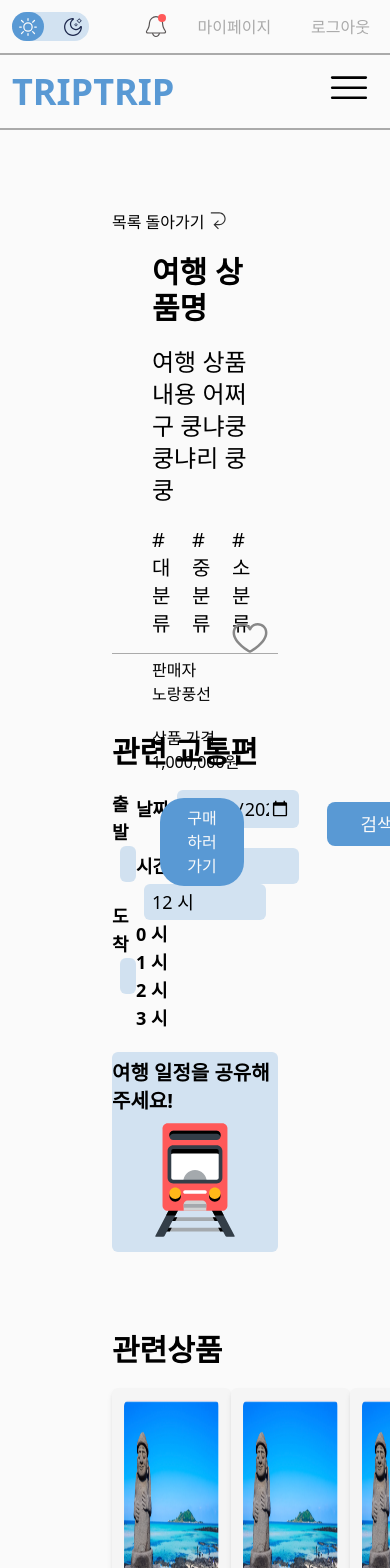
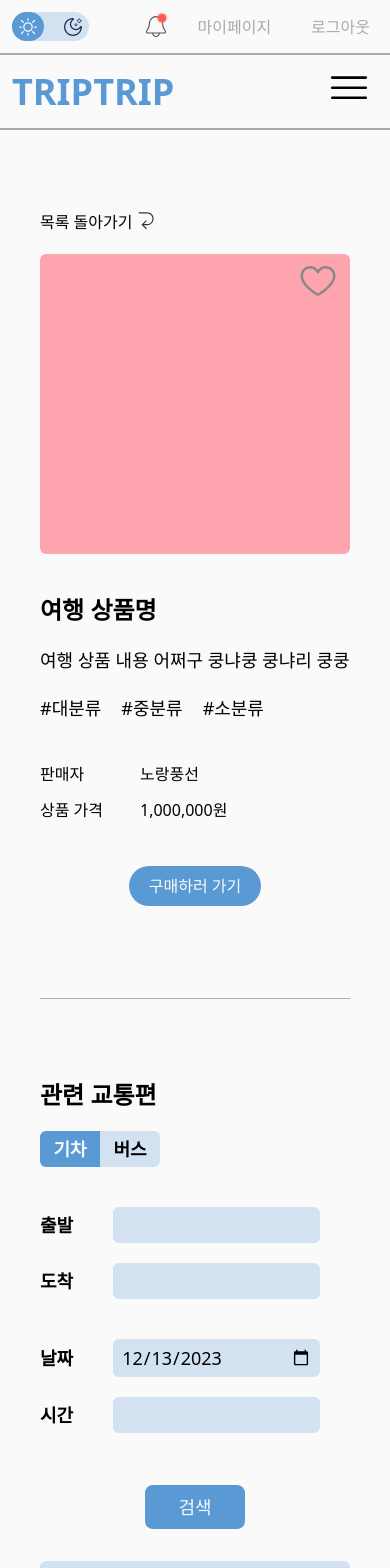
Before and after one commit to TRIP-Side-Project/frontend, a React (Vite) app: page /products/detail in a window 390 px wide. Shown: the top 1568 px of the page. Built offline with nearby package versions, Linux system fonts and the light colour scheme.

Commit message:
Style: 상품 상세 페이지 반응형(북마크 스타일 수정)

```diff
--- a/src/components/Bookmark/Bookmark.tsx
+++ b/src/components/Bookmark/Bookmark.tsx
@@ -10,7 +10,7 @@ export default function Bookmark () {
   }
   return (
     <>
-    <div className="absolute bottom-0 right-2 md:top-0 md:right-0 cursor-pointer" onClick={handleBookmark}>
+    <div className="cursor-pointer" onClick={handleBookmark}>
       {isBookmarked ?
         <BookmarkButton fillColor="#FF5959" width="40px" height="30px" /> :
         <UnBookmarkButton fillColor="#888888" width="40px" height="30px" />
--- a/src/components/productListItems/ProductListItems.tsx
+++ b/src/components/productListItems/ProductListItems.tsx
@@ -32,7 +32,9 @@ export default function ProductListItems () {
           </div>
         </div>
       </Link>
-      <Bookmark />
+      <div className="absolute bottom-0 right-2 md:top-0 md:right-0 ">
+        <Bookmark />
+      </div>
     </div>
 
     </>
--- a/src/pages/ProductListDetail.tsx
+++ b/src/pages/ProductListDetail.tsx
@@ -23,7 +23,7 @@ export default function ProductListDetail () {
   }
 
   // style
-  const locationStyle = "ml-2 bg-LINE_POINT_COLOR rounded-md w-2/3 px-2 py-1 font-light focus:outline-MAIN_COLOR";
+  const locationStyle = " ml-10 md:ml-2 bg-LINE_POINT_COLOR rounded-md w-2/3 px-2 py-1 font-light focus:outline-MAIN_COLOR";
 
   // 달력
   const today = new Date();
@@ -95,26 +95,29 @@ export default function ProductListDetail () {
 
   return (
     <>
-    <div className="px-28 pt-20 bg-BASIC_WHITE w-full">
+    <div className="px-10 md:px-28 pt-20 bg-BASIC_WHITE w-full">
       <div className="flex gap-1 mb-5 cursor-pointer items-top" onClick={backButton}>
         <p>목록 돌아가기</p>
         <BackToList fillColor="#333333" width="20px" height="20px" />
       </div>
-      <div className="border-b pb-10 border-LIGHT_GRAY_COLOR mb-20 flex h-[400px] items-center relative gap-10">
-        <div className="w-[400px] h-[300px] bg-rose-300 rounded-md">
+      <div className="border-b pb-10 border-LIGHT_GRAY_COLOR mb-20 flex flex-col md:flex-row md:h-[400px] items-start md:items-center relative gap-10">
+        <div className="w-full md:w-[400px] h-[300px] bg-rose-300 rounded-md relative">
           {/* 이미지 들어갈 자리 */}
+          <div className="absolute top-3 right-3">
+            <Bookmark />
+          </div>
         </div>
-        <div className="h-full flex flex-col justify-between items-center">
+        <div className="w-full h-full flex flex-col gap-5 md:gap-0 justify-between md:items-center">
           <div>
-            <h1 className="text-3xl font-bold mb-5">여행 상품명</h1>
-            <p className="text-2xl mb-5">여행 상품 내용 어쩌구 쿵냐쿵 쿵냐리 쿵쿵</p>
-            <div className="text-xl flex gap-5 mb-5">
+            <h1 className="text-2xl md:text-3xl font-bold mb-5">여행 상품명</h1>
+            <p className="text-lg md:text-2xl mb-5">여행 상품 내용 어쩌구 쿵냐쿵 쿵냐리 쿵쿵</p>
+            <div className="text-lg md:text-xl flex gap-5 mb-5">
               <span>#대분류</span>
               <span>#중분류</span>
               <span>#소분류</span>
             </div>
           </div>
-          <div className="pb-3 flex flex-col gap-5">
+          <div className="pb-3 flex flex-col gap-3 md:gap-5">
             <div>
               <span className="w-[100px] inline-block">판매자</span>
               <span>노랑풍선</span>
@@ -124,17 +127,16 @@ export default function ProductListDetail () {
               <span>1,000,000원</span>
             </div>
           </div>
-          <div className="flex justify-center">
+          <div className="flex justify-center items-center">
             <Button btnInfo={buyBtnInfo} />
           </div>
         </div>
         <div className="">
         </div>
-        <Bookmark />
       </div>
       <div className="mb-20">
-        <h1 className="text-3xl font-bold mb-5">관련 교통편</h1>
-        <div className="flex justify-between items-start text-lg font-bold">
+        <h1 className="text-2xl md:text-3xl font-bold mb-5">관련 교통편</h1>
+        <div className="flex flex-col md:flex-row gap-10 md:gap-0 justify-between items-start text-lg font-bold">
           <div className="text-center cursor-pointer w-[120px] flex flex-row rounded-md h-fit overflow-hidden bg-LINE_POINT_COLOR">
             <span className={(isTrain ? selectVehicle : normalVehicle)} onClick={handleisTrain}>기차</span>
             <span className={(isBus ? selectVehicle : normalVehicle)} onClick={handleisBus}>버스</span>
@@ -159,7 +161,7 @@ export default function ProductListDetail () {
             <div>
               <span>시간</span>
               <input type="text" className={locationStyle} />
-              <div className={locationStyle}>
+              {/* <div className={locationStyle}>
                 {currentHour + ' 시'}
               </div>
               <div>
@@ -169,10 +171,12 @@ export default function ProductListDetail () {
                   <li>2 시</li>
                   <li>3 시</li>
                 </ul>
-              </div>
+              </div> */}
             </div>
           </div>
-          <Button btnInfo={searchBtnInfo} />
+          <div className="w-full md:w-fit flex justify-center items-center">
+            <Button btnInfo={searchBtnInfo} />
+          </div>
         </div>
         <div className="w-full h-[200px] bg-LINE_POINT_COLOR rounded-md mt-5 flex justify-center items-center">
           <div className="flex flex-col justify-around">
@@ -184,8 +188,8 @@ export default function ProductListDetail () {
         </div>
       </div>
       <div className="pb-20">
-        <h1 className="text-3xl font-bold mb-5">관련상품</h1>
-        <div className="w-full flex justify-between">
+        <h1 className="text-2xl md:text-3xl font-bold mb-5">관련상품</h1>
+        <div className="w-full flex flex-col gap-10 md:gap-10 md:flex-row justify-between items-center">
           {Array.from(Array(3), (_, index) => (
             <ProductCardItems key={index} />
           ))}
```
